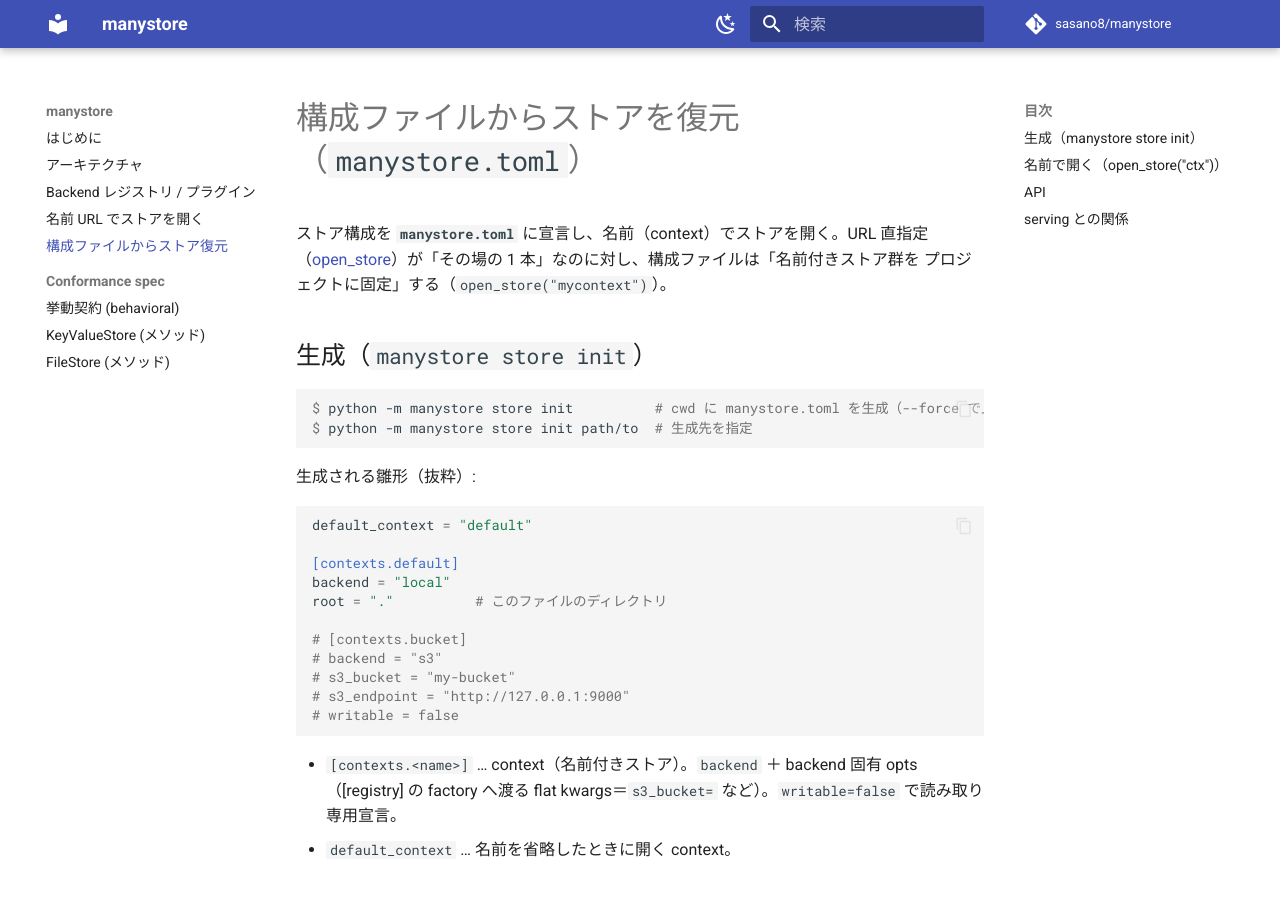
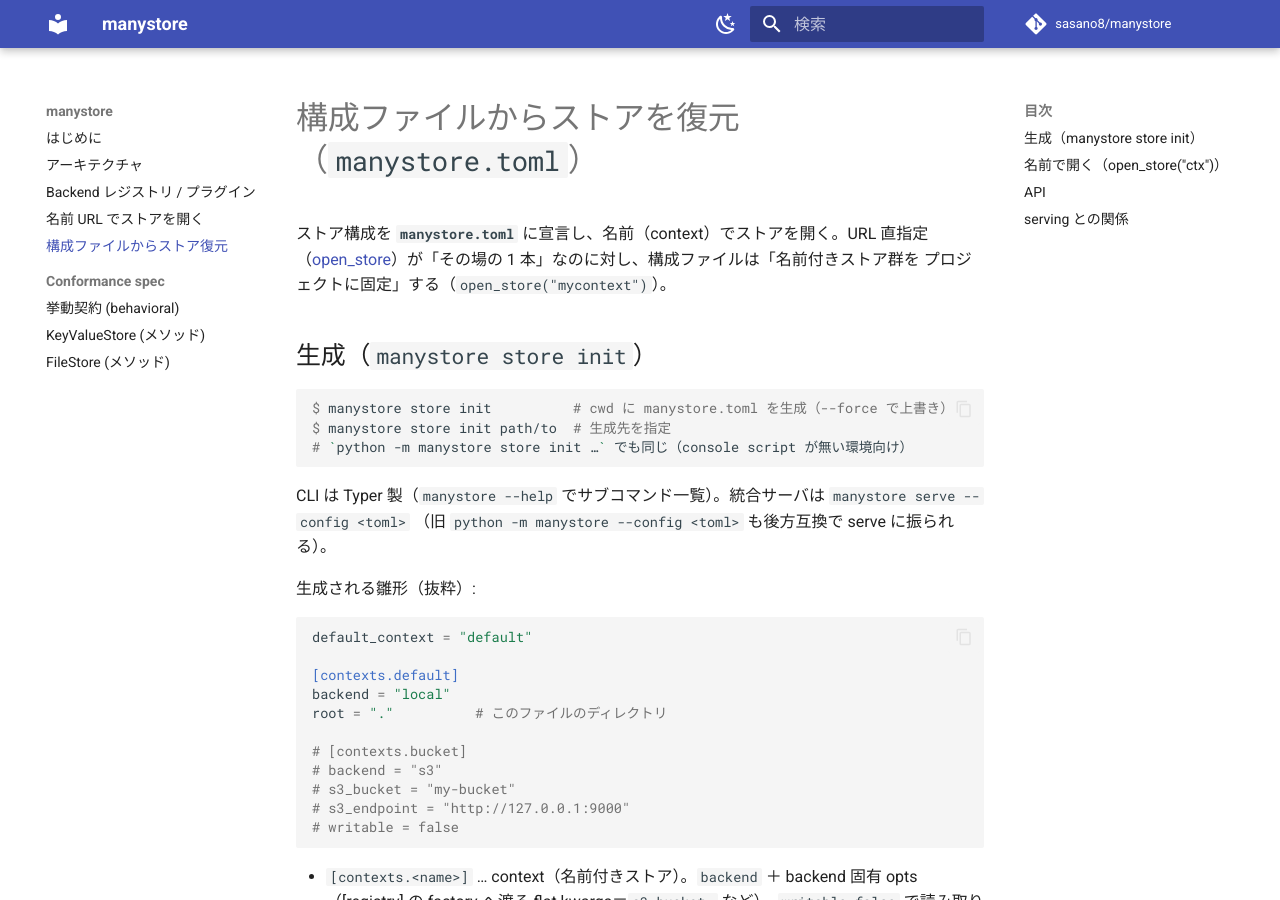
Before and after one commit to sasano8/manystore, an MkDocs documentation site: the page built from docs/store_config.md, in a window 1280 px wide and 900 px high. Built offline with MkDocs 1.6.1 and Material for MkDocs 9.7.7, drawn with Linux system fonts in a browser that asks for light colours; comment, search, counter and statistics services are not loaded.

Commit message:
feat(M075): CLI を Typer へ移行（manystore serve / store init）
__main__.py の argparse を Typer に置換。app（serve）＋ store_app（store init）。

- typer を core 依存に（import manystore では __main__ 未読込＝typer 非 import
  ＝実行時コストは CLI 起動時のみ）。console script `manystore` を追加
- serve は uvicorn/fastapi を内部で遅延 import 継続（[server] extra）
- 後方互換: 旧 `python -m manystore --config X`（先頭 --config）は serve に振る
  （--help/--version は素通し＝トップレベルのサブコマンド一覧）
- store init 既存ファイルは typer.Exit(1)（--force で上書き）
- main() は Typer(click) standalone の成功時 SystemExit(0) を飲み込み非ゼロのみ
  伝播（プロセス終了コードは保つ・テストから main(argv) 直呼び可）

test +1（back-compat 振り分け）。make check 緑（259）・mkdocs --strict 緑。

Co-Authored-By: Claude Opus 4.8 (1M context) <noreply@anthropic.com>

````diff
--- a/docs/store_config.md
+++ b/docs/store_config.md
@@ -7,9 +7,13 @@
 ## 生成（`manystore store init`）
 
 ```console
-$ python -m manystore store init          # cwd に manystore.toml を生成（--force で上書き）
-$ python -m manystore store init path/to  # 生成先を指定
+$ manystore store init          # cwd に manystore.toml を生成（--force で上書き）
+$ manystore store init path/to  # 生成先を指定
+# `python -m manystore store init …` でも同じ（console script が無い環境向け）
 ```
+
+CLI は Typer 製（`manystore --help` でサブコマンド一覧）。統合サーバは `manystore serve --config <toml>`
+（旧 `python -m manystore --config <toml>` も後方互換で serve に振られる）。
 
 生成される雛形（抜粋）:
 
--- a/pyproject.toml
+++ b/pyproject.toml
@@ -25,7 +25,13 @@ dependencies = [
     # local backend の同期 IO をスレッドへオフロードして event loop を塞がない（M010）。
     # スレッドプール系（真の async disk IO ではない＝移植性・最小を優先）。httpx 経由で在中だが直接使うので明示。
     "anyio>=4.0.0",
+    # CLI（`manystore` / `python -m manystore`）の実装。`import manystore`（ライブラリ利用）では
+    # __main__ を読み込まないので typer は import されない＝実行時コストは CLI 起動時のみ。
+    "typer>=0.12.0",
 ]
+
+[project.scripts]
+manystore = "manystore.__main__:main"
 
 [project.urls]
 Homepage = "https://github.com/sasano8/manystore"
````
Also changed, not shown: .work/skills/flow-memory-bank/activeContext.md (+4 -0 lines), .work/skills/flow-memory-bank/progress.md (+8 -1 lines), .work/skills/flow-memory-bank/techContext.md (+5 -1 lines), 3 other files.
